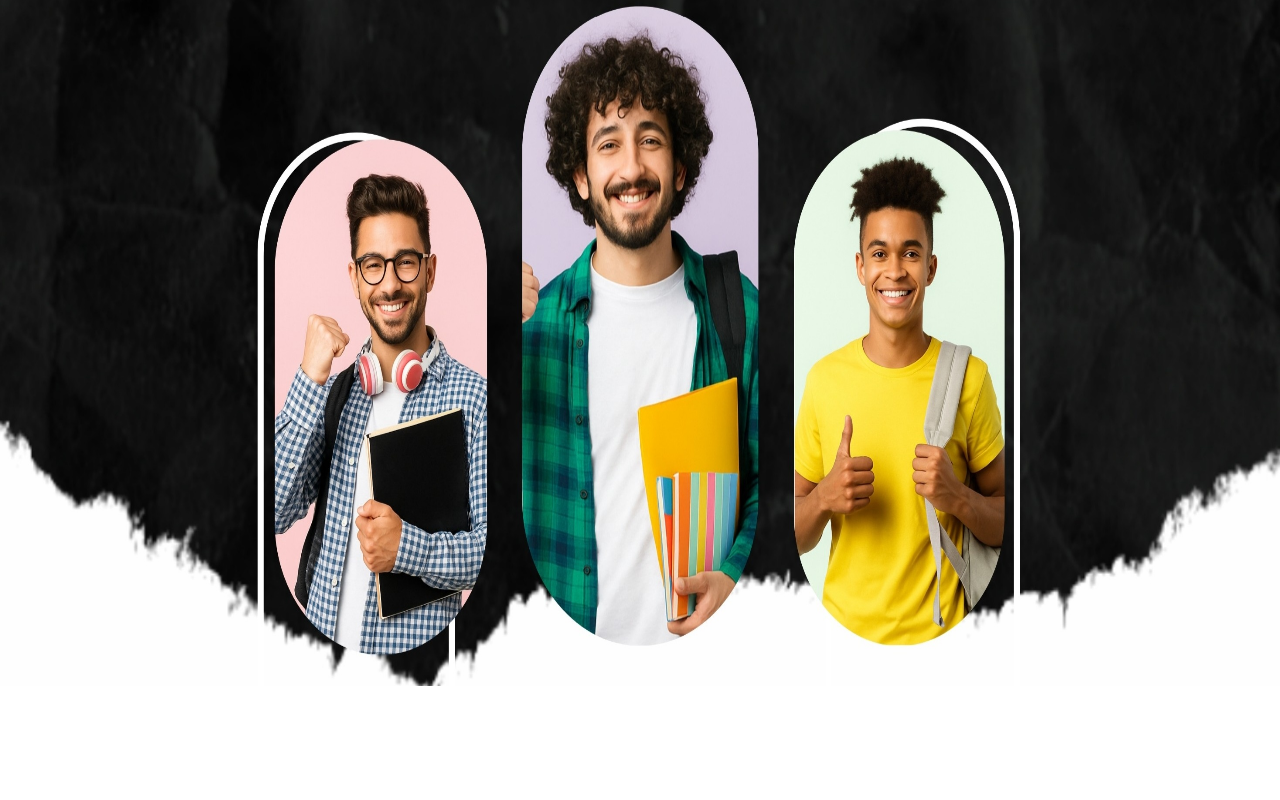
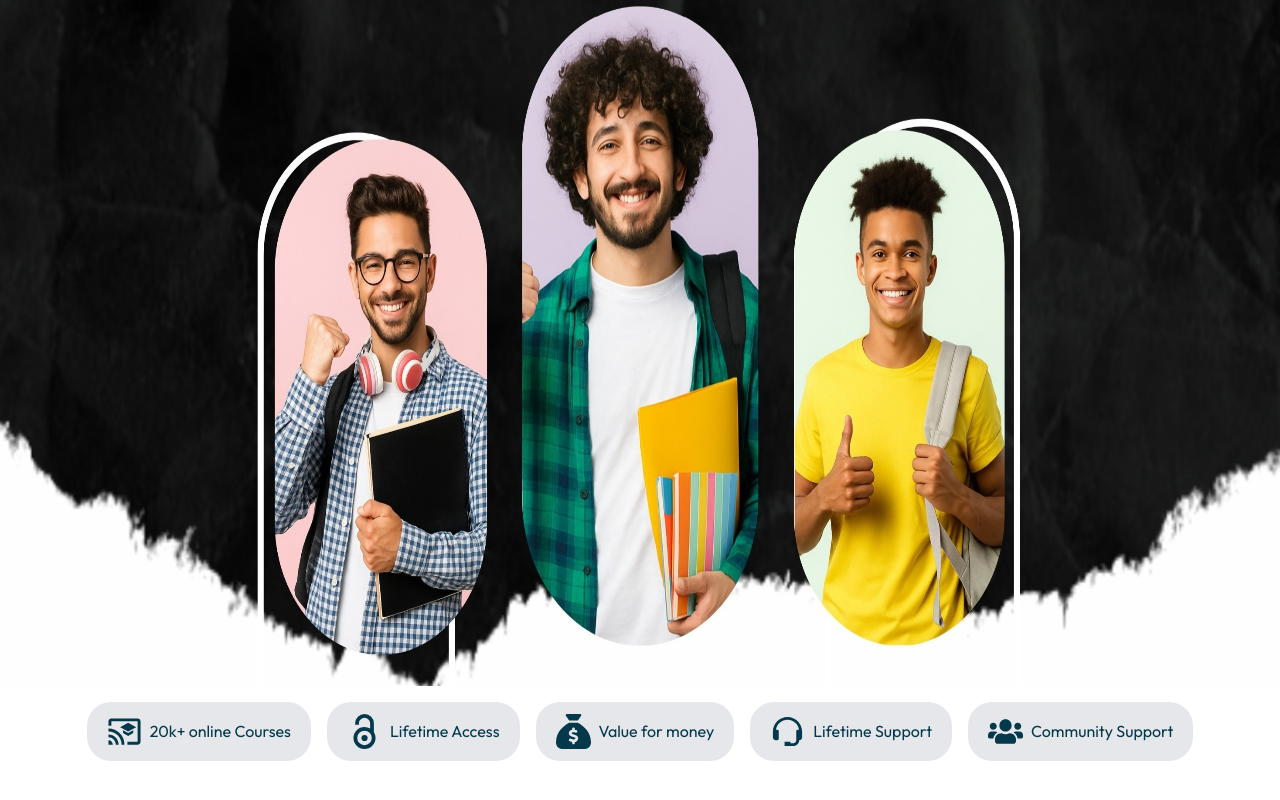
Before and after one commit to Amaidk7/EduVerse, a React (Vite) app in the folder frontend/: page / in a window 1280 px wide. Shown: the part 434-1234 px from the top of the page. Before the commit the page ends 1120 px from the top, so only its background shows below. Built offline with nearby package versions, Linux system fonts and the light colour scheme; no server answers; a web font is replaced by a local one.

Commit message:
logospagecomplete

```diff
--- a/frontend/src/component/Logos.jsx
+++ b/frontend/src/component/Logos.jsx
@@ -1,11 +1,38 @@
-import React from 'react'
-
+import React from "react";
+import { MdCastForEducation } from "react-icons/md";
+import { SiOpenaccess } from "react-icons/si";
+import { FaSackDollar } from "react-icons/fa6";
+import { BiSupport } from "react-icons/bi";
+import { FaUsers } from "react-icons/fa";
 function Logos() {
   return (
-    <div>
+    <div className="w-screen min-h-22.5  flex items-center justify-center flex-wrap gap-4 md:mb-12.5 ">
+      <div className="flex items-center justify-center gap-2  px-5 py-3   rounded-3xl bg-gray-200 cursor-pointer text-[#03394b]">
+        <MdCastForEducation className="w-8.75 h-8.75 fill-[#03394b]" />
+        20k+ online Courses
+      </div>
 
+      <div className="flex items-center justify-center gap-2  px-5 py-3   rounded-3xl bg-gray-200 cursor-pointer text-[#03394b]">
+        <SiOpenaccess className="w-8.75 h-8.75 fill-[#03394b]" />
+        Lifetime Access
+      </div>
+
+      <div className="flex items-center justify-center gap-2  px-5 py-3   rounded-3xl bg-gray-200 cursor-pointer text-[#03394b]">
+        <FaSackDollar className="w-8.75 h-8.75 fill-[#03394b]" />
+        Value for money
+      </div>
+
+      <div className="flex items-center justify-center gap-2  px-5 py-3   rounded-3xl bg-gray-200 cursor-pointer text-[#03394b]">
+        <BiSupport className="w-8.75 h-8.75 fill-[#03394b]" />
+        Lifetime Support
+      </div>
+
+      <div className="flex items-center justify-center gap-2  px-5 py-3   rounded-3xl bg-gray-200 cursor-pointer text-[#03394b]">
+        <FaUsers className="w-8.75 h-8.75 fill-[#03394b]" />
+        Community Support
+      </div>
     </div>
-  )
+  );
 }
 
-export default Logos
+export default Logos;
```
